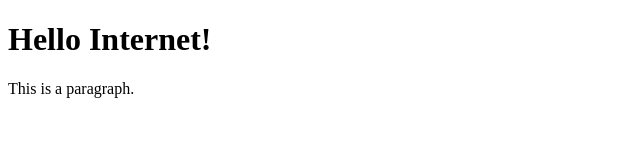
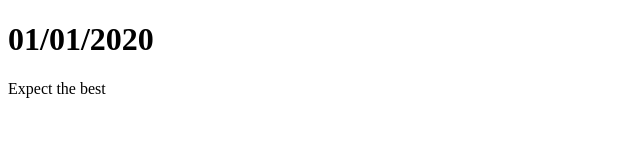
Before and after one commit to theblacklevite/loudsheep.com, a plain HTML site: page index.html in a window 1280 px wide. Shown: the whole page, without its empty margins (0-640 px from the left). Drawn offline with Linux system fonts and the light colour scheme.

Commit message:
Update index.html

```diff
--- a/index.html
+++ b/index.html
@@ -1,11 +1,11 @@
 <!DOCTYPE html>
 <html>
 <head>
-<title>Connor's Website</title>
+<title>New Loud Sheep coming soon</title>
 </head>
 <body>
 
-<h1>Hello Internet!</h1>
-<p>This is a paragraph.</p><script>alert('Random Javascript!');</script>
+<h1>01/01/2020</h1>
+<p>Expect the best</p>
 </body>
 </html>
```
